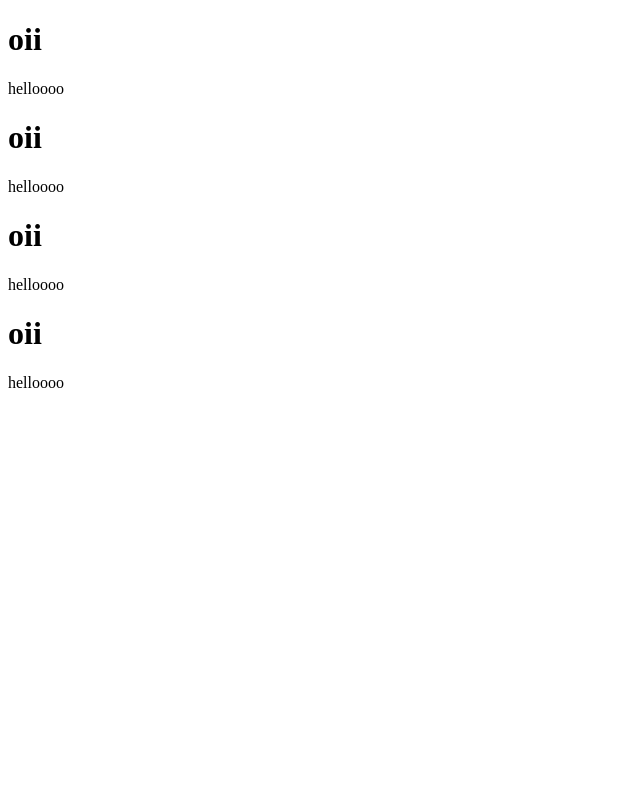
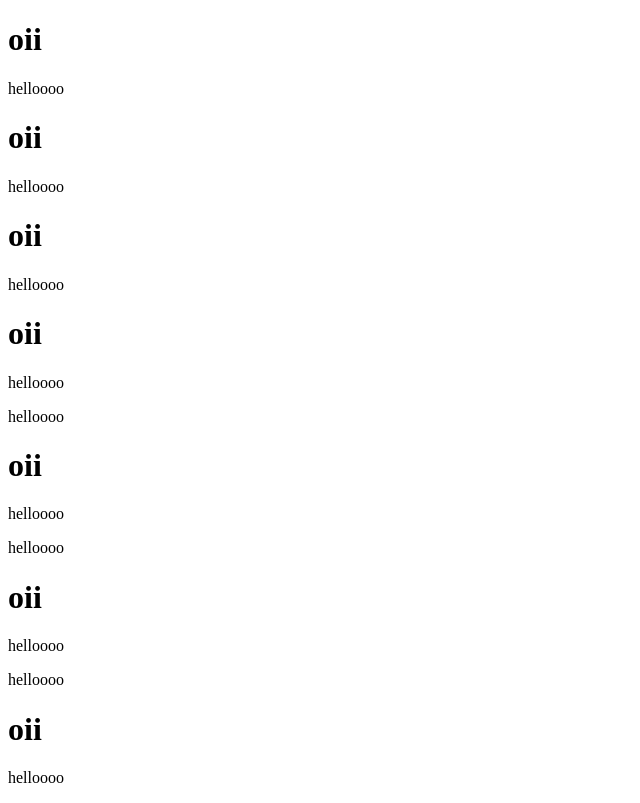
Before and after one commit to athifal/date-with-github, a plain HTML site: page index.html in a window 1280 px wide. Shown: the whole page, without its empty margins (0-640 px from the left). Drawn offline with Linux system fonts and the light colour scheme.

Commit message:
machaaneee num

```diff
--- a/index.html
+++ b/index.html
@@ -13,5 +13,9 @@
     <p>helloooo</p><h1>oii</h1>
     <p>helloooo</p><h1>oii</h1>
     <p>helloooo</p>
+    <p>helloooo</p><h1>oii</h1>
+    <p>helloooo</p><p>helloooo</p><h1>oii</h1>
+    <p>helloooo</p><p>helloooo</p><h1>oii</h1>
+    <p>helloooo</p>
 </body>
 </html>
```
